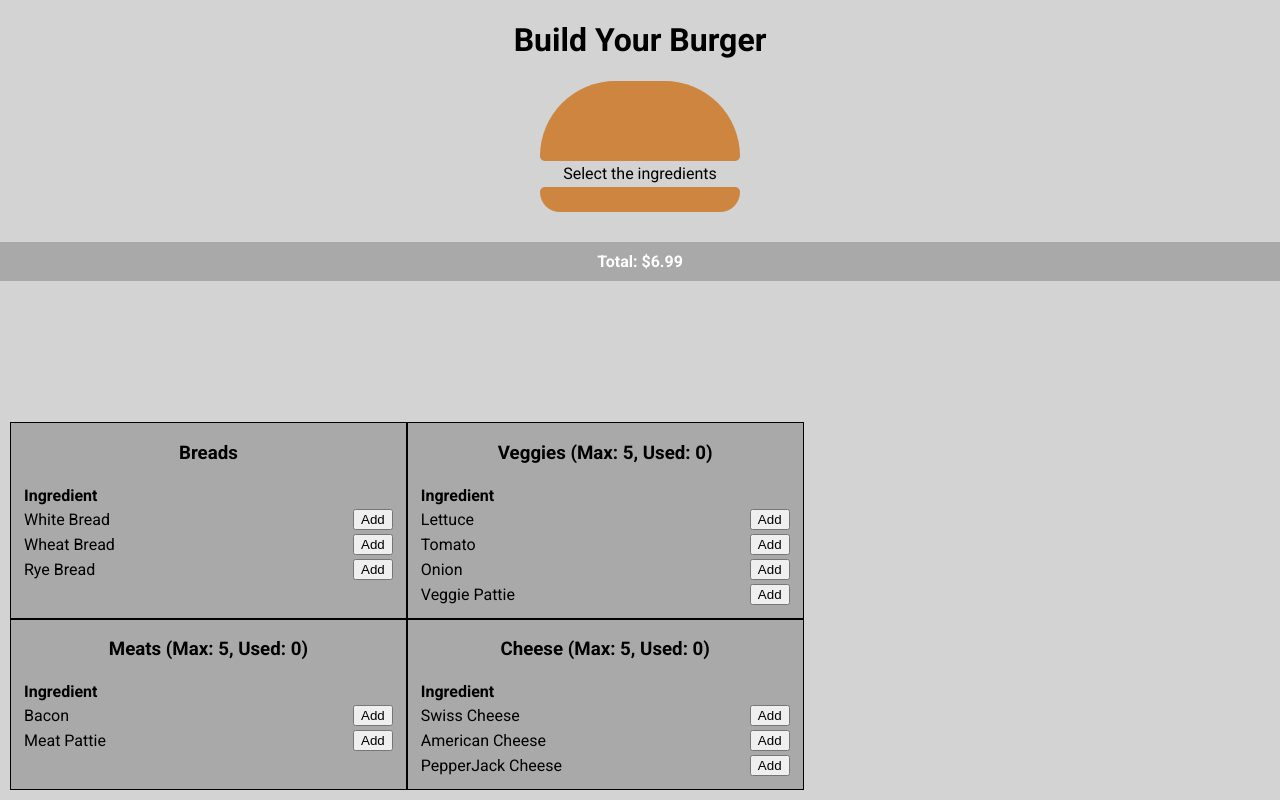
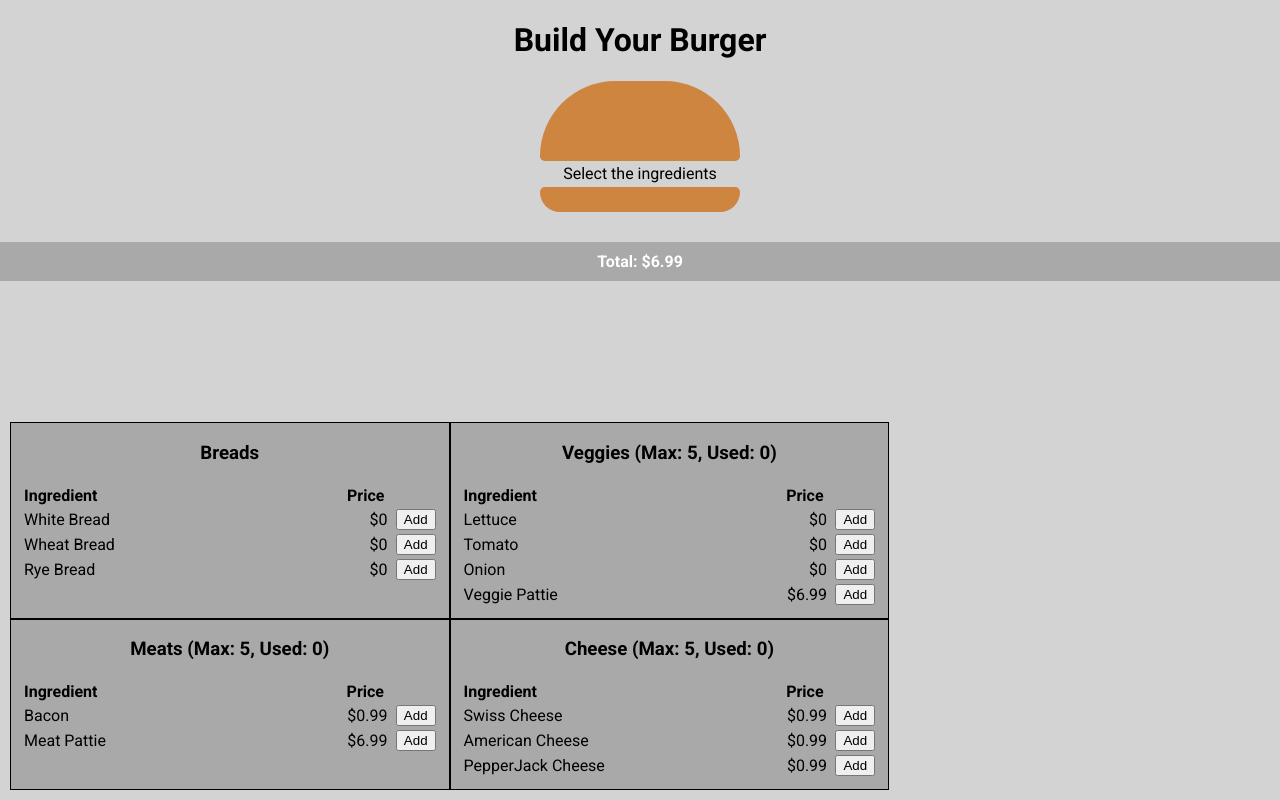
Before and after one commit to prasad24/burger-shop, a React app: page / in a window 1280 px wide. Built offline with nearby package versions, Linux system fonts and the light colour scheme.

Commit message:
Show price for each ingredient

```diff
--- a/src/components/Burger/Ingredient/Ingredient.js
+++ b/src/components/Burger/Ingredient/Ingredient.js
@@ -7,8 +7,7 @@ function ingredient(props) {
         return (
             <tr key={item.name}>
                 <td className={ingredientClass.ingredient}>{item.title}</td>
-                {/* <td className={ingredientClass.used}>{item.used}</td>
-                <td className={ingredientClass.price}>${item.price}</td> */}
+                <td className={ingredientClass.price}>${item.price}</td>
                 <td className={ingredientClass.button}><button disabled={!props.enabled} value={[props.group,item.name].join('-')} onClick={props.onAdd}>Add</button></td>
             </tr>
         );
@@ -19,8 +18,7 @@ function ingredient(props) {
             <thead>
                 <tr>
                     <th className={ingredientClass.ingredient}>Ingredient</th>
-                    {/* <th>Count</th>
-                    <th>Price</th> */}
+                    <th>Price</th>
                     <th></th>
                 </tr>
             </thead>
```
